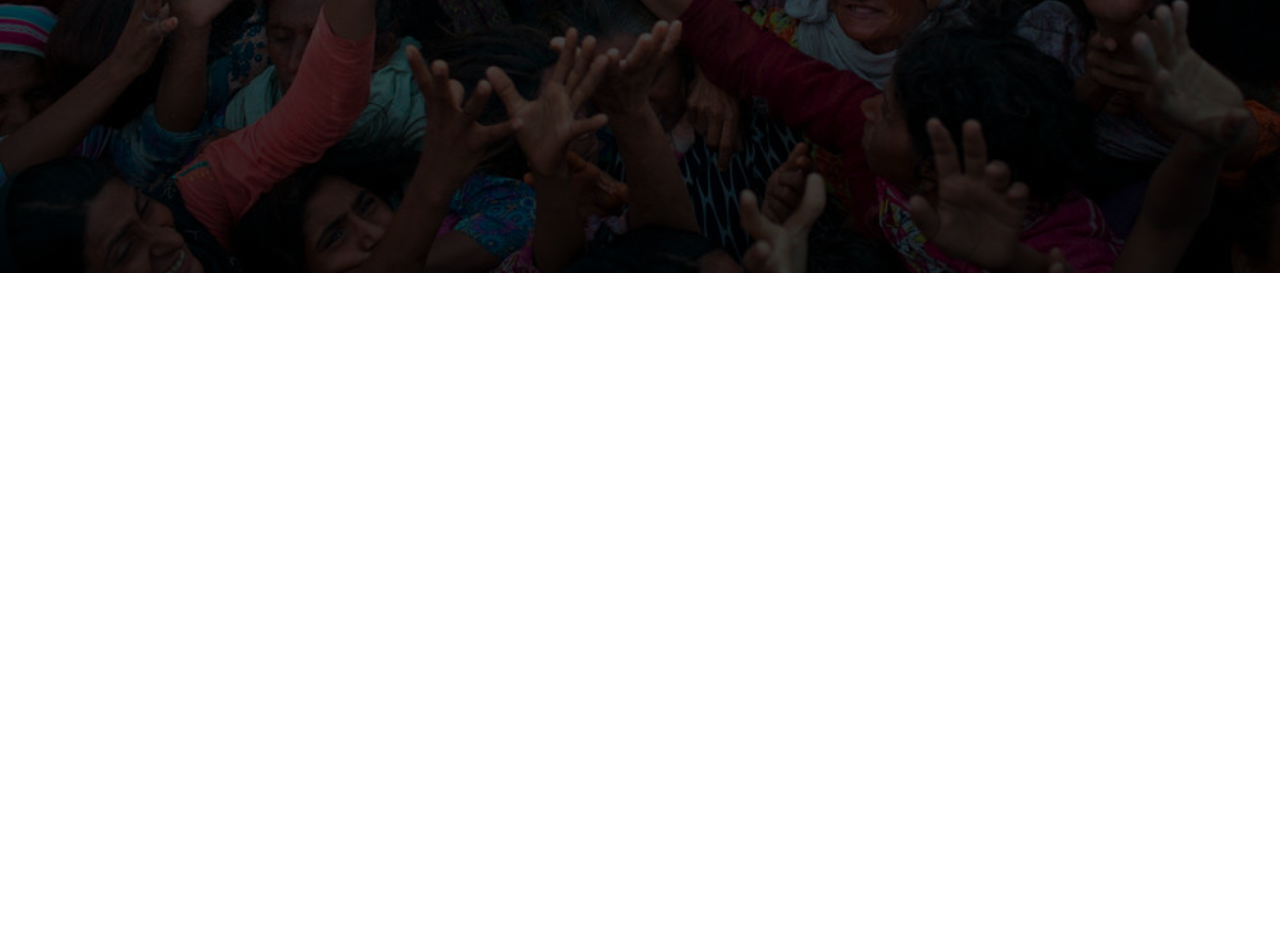
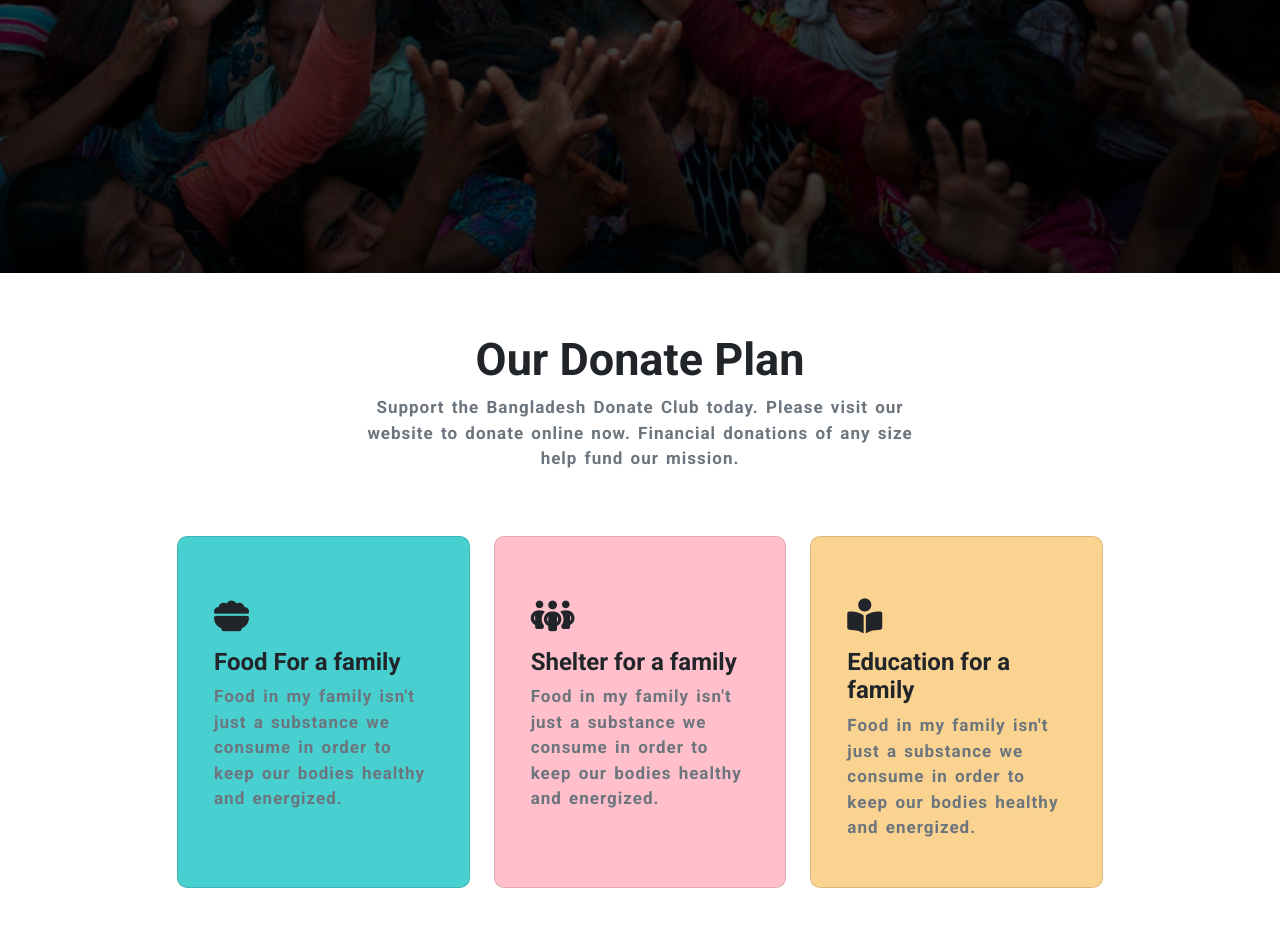
Before and after one commit to marufurs4294/Donate-Todays, a plain HTML site: page index.html in a window 1280 px wide. Shown: the part 527-1466 px from the top of the page. Before the commit the page ends 800 px from the top, so only its background shows below. Drawn offline with nearby package versions, Linux system fonts and the light colour scheme.

Commit message:
our donate plan added

```diff
--- a/index.html
+++ b/index.html
@@ -53,6 +53,66 @@
       </div>
     </section>
 
+    <!-- Donate Plan -->
+    <section class="donate-plan">
+      <div class="container">
+        <div class="row justify-content-center text-center">
+          <div class="col-lg-6">
+            <div class="content">
+              <h1>Our Donate Plan</h1>
+              <p class="text-muted">
+                Support the Bangladesh Donate Club today. Please visit our
+                website to donate online now. Financial donations of any size
+                help fund our mission.
+              </p>
+            </div>
+          </div>
+        </div>
+        <div class="row justify-content-center py-5">
+          <div class="col-lg-10">
+            <div class="row row-cols-1 row-cols-md-3 g-4">
+              <div class="col">
+                <div class="card h-100 plan-1">
+                  <div class="card-body">
+                    <i class="fa-solid fa-bowl-food"></i>
+                    <h4 class="card-title">Food For a family</h4>
+                    <p class="card-text text-muted">
+                      Food in my family isn't just a substance we consume in
+                      order to keep our bodies healthy and energized.
+                    </p>
+                  </div>
+                </div>
+              </div>
+              <div class="col">
+                <div class="card h-100 plan-2">
+                  <div class="card-body">
+                    <i class="fa-solid fa-people-group"></i>
+                    <h4 class="card-title">Shelter for a family</h4>
+                    <p class="card-text text-muted">
+                      Food in my family isn't just a substance we consume in
+                      order to keep our bodies healthy and energized.
+                    </p>
+                  </div>
+                </div>
+              </div>
+              <div class="col">
+                <div class="card h-100 plan-3">
+                  <div class="card-body">
+                    <i class="fa-solid fa-book-open-reader"></i>
+                    <h4 class="card-title">Education for a family</h4>
+                    <p class="card-text text-muted">
+                      Food in my family isn't just a substance we consume in
+                      order to keep our bodies healthy and energized.
+                    </p>
+                  </div>
+                </div>
+              </div>
+            </div>
+          </div>
+        </div>
+      </div>
+    </section>
+
     <!-- Bootstrap Bundle with Popper -->
     <script
       src="https://cdn.jsdelivr.net/npm/bootstrap@5.0.2/dist/js/bootstrap.bundle.min.js"
--- a/style.css
+++ b/style.css
@@ -1,7 +1,6 @@
 /* Common Css */
 *{
     font-family: 'Roboto', sans-serif;
-    color: #000;
 }
 h1{
     font-size: 45px;
@@ -19,6 +18,10 @@ p{
     transition: .5s;
     font-size: 20px;
 }
+i{
+    font-size: 35px;
+    padding: 15px 0;
+}
 
 
 /* Top Banner */
@@ -27,3 +30,21 @@ background:linear-gradient(rgba(0, 0, 0, .60) ,rgba(0, 0, 0,.80)) ,url(./images/
     background-size: cover;
     height: 100vh;
 }
+
+/* Our Donate Plan */
+.donate-plan{
+    padding: 60px 0;
+}
+.plan-1{
+    background-color: rgb(72, 208, 208);
+}
+.plan-2{
+    background-color: pink;
+}
+.plan-3{
+    background-color: #fad390;
+}
+.plan-1,.plan-2, .plan-3{
+    padding: 30px 20px;
+    border-radius: 10px;
+}
```
